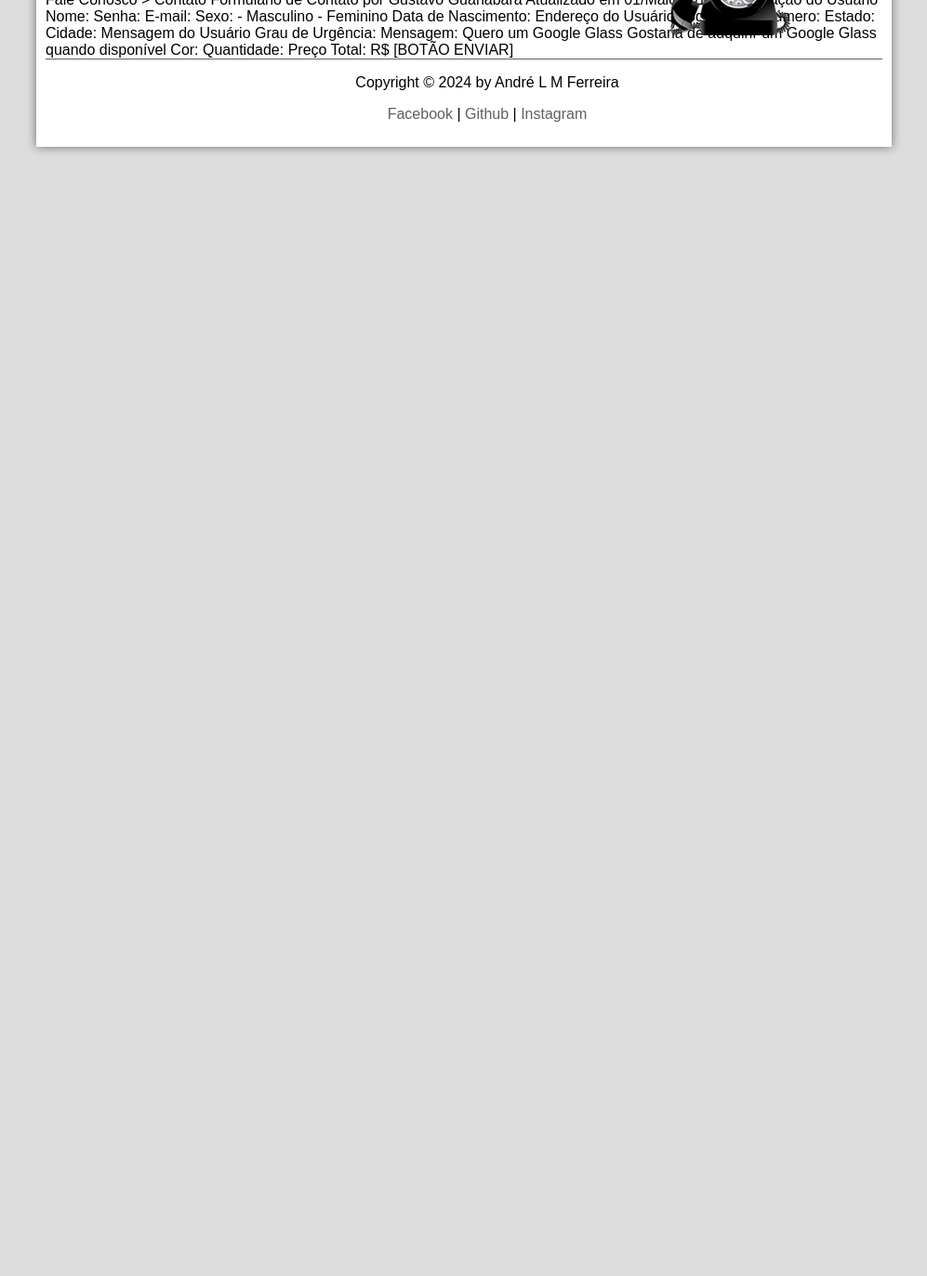
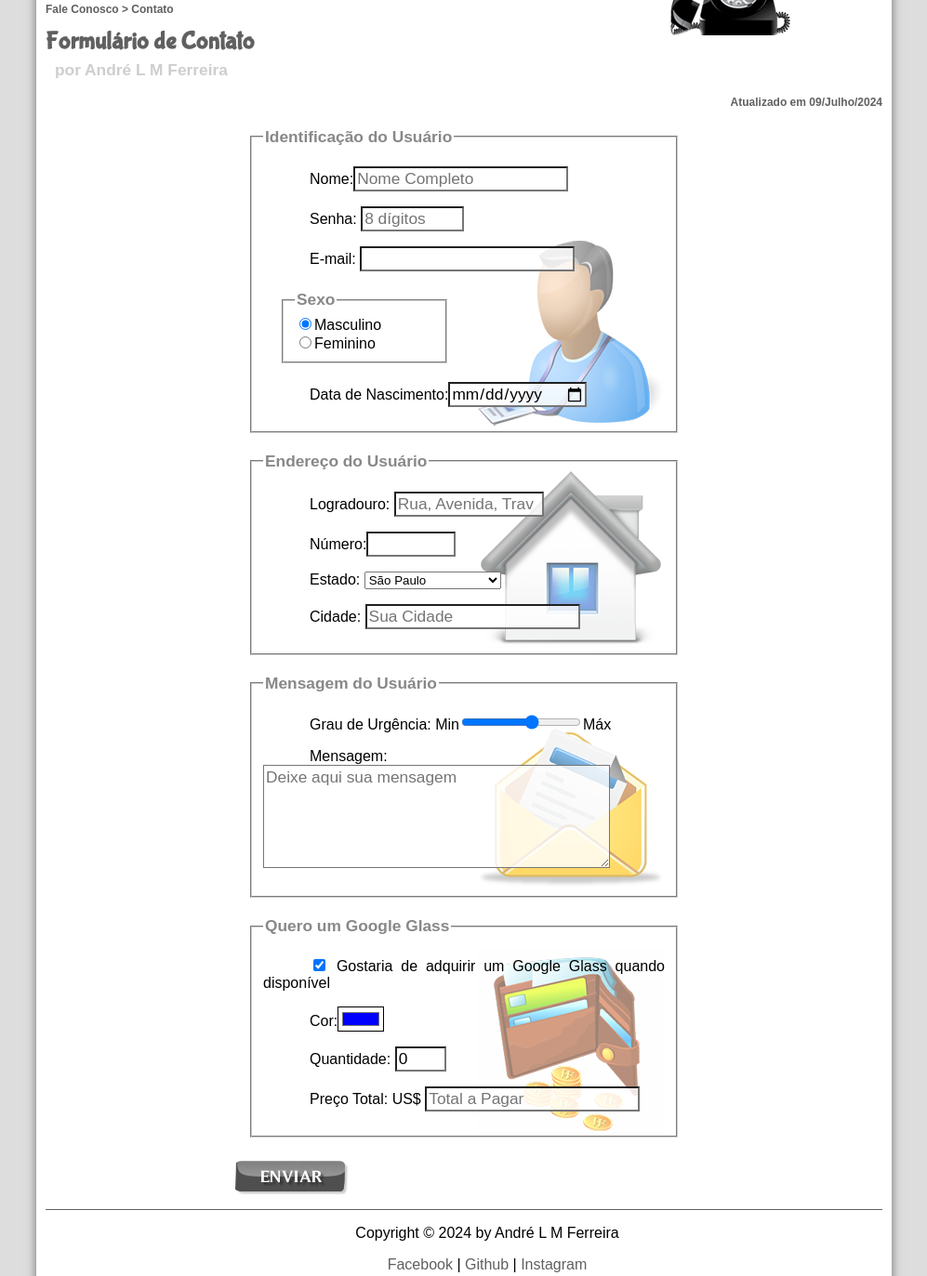
Before and after one commit to jfandre00/Site-Google-Glass-Curso-em-Video, a plain HTML site: page fale-conosco.html in a window 1280 px wide. Shown: the part 185-1558 px from the top of the page at 93% size, without its empty margins (141-1138 px from the left). Before the commit the page ends 800 px from the top, so only its background shows below. Drawn offline with Linux system fonts and the light colour scheme.

Commit message:
finalizando o curso!

```diff
--- a/_css/estilo.css
+++ b/_css/estilo.css
@@ -147,8 +147,6 @@ nav#menu a:hover {
     width: 350px;
 }
 
-
-
 section#corpo  {
     display: block;
     width: 500px;
--- a/_css/form.css
+++ b/_css/form.css
@@ -0,0 +1,48 @@
+@charset "UTF-8";
+
+form {
+    width: 500px;
+    margin: auto;
+
+}
+
+input, textarea {
+    font-family: sans-serif;
+    font-weight: normal;
+    font-size: 13pt;
+    background-color: rgba(255,255,255,0.8);
+}
+
+input:hover, textarea:hover {
+    background-color: #dddddd;
+}
+
+legend {
+    color: #888888;
+    font-weight: bold;
+    font-size: 13pt;
+    font-family: sans-serif;
+}
+
+fieldset {
+    border-color: #cecece;
+    margin: 20px;
+}
+
+fieldset#sexo {
+    width: 150px;
+}
+
+fieldset#usuario {
+    background: url(../_imagens/icone-contato.png) no-repeat 95% 95%;
+}
+fieldset#endereco {
+    background: url(../_imagens/icone-endereco.png) no-repeat 95% 95%;
+}
+
+fieldset#mensagem {
+    background: url(../_imagens/icone-mensagem.png) no-repeat  95% 95%;
+}
+fieldset#pedido {
+    background: url(../_imagens/icone-pagamento.png) no-repeat 95% 95%;
+}
--- a/fale-conosco.html
+++ b/fale-conosco.html
@@ -5,9 +5,17 @@
     <meta name="viewport" content="width=device-width, initial-scale=1.0">
     <title>Tudo sobre Google Glass</title>
     <link rel="stylesheet" type="text/css" href="_css/estilo.css"/>
+    <link rel="stylesheet" href="_css/form.css"/>
+    <script src="_javascript/funcoes.js"></script>
+    <script>
+      function calc_total() {
+        var qtd = parseInt(document.getElementById('cQtd').value);
+        tot = qtd * 1500;
+        document.getElementById('cTot').value = tot;
+      }
+    </script>
+</head>
 
-</head>
-<script src="_javascript/funcoes.js"></script>
 <body>
 
 <div id="interface">
@@ -36,38 +44,85 @@
 
     </header>
 
-Fale Conosco > Contato
-Formulário de Contato
-por Gustavo Guanabara
-Atualizado em 01/Maio/2013
+<section id="corpo-full">
+    <article id="noticia-principal">
+        <header id="cabecalho-artigo">
+            <hgroup>
+                <h3>Fale Conosco > Contato</h3>
+                <h1>Formulário de Contato</h1>
+                <h2>por André L M Ferreira</h2>
+                <h3 class="direita">Atualizado em 09/Julho/2024</h3>
+            </hgroup>
+        </header>
 
-Identificação do Usuário
-    Nome:
-    Senha:
-    E-mail:
-    Sexo:
-        - Masculino
-        - Feminino
-    Data de Nascimento:
+<form method="post" id="fContato" action="mailto:jfandre@gmail.com" oninput="calc_total();">
+    <fieldset id="usuario">
+        <legend>Identificação do Usuário</legend>
+            <p><label for="cNome">Nome:</label><input type="text" name="tNome" id="cNome" size="20" maxlength="30" placeholder="Nome Completo"/></p>
+            <p><label for="cSenha">Senha:</label> <input type="password" name="tSenha" id="cSenha" size="8" maxlength="8" placeholder="8 dígitos"/></p>
+            <p><label for="cMail">E-mail:</label> <input type="email" name="tMail" id="cMail" size="20" maxlength="40"/></p>
+            <fieldset id="sexo">
+                <legend>Sexo</legend>
+                    <input type="radio" name="tSexo" id="cMasc" checked/><label for="cMasc" >Masculino</label><br/>
+                    <input type="radio" name="tSexo" id="cFem"/><label for="cFem">Feminino</label>
+            </fieldset>
+            <p><label for="cNasc">Data de Nascimento:</label><input type="date" name="tNasc" id="cNasc"/></p>
+    </fieldset>
 
-Endereço do Usuário
-    Logradouro:
-    Número:
-    Estado:
-    Cidade:
+    <fieldset id="endereco">
+        <legend>Endereço do Usuário</legend>
+            <p><label for="cRua">Logradouro:</label> <input type="text" name="tRua" id="cRua" size="13" maxlength="80" placeholder="Rua, Avenida, Trav"/></p>
+            <p><label for="cNum">Número:</label><input type="number" name="tNum" id="cNum" min="0" max="99999"/></p>
+            <p><label for="cEst">Estado:</label>
+            <select name="tEst" id="cEst">
+                <optgroup label="Região Sudeste">
+                    <option value="RJ">Rio de Janeiro</option>
+                    <option value="SP" selected>São Paulo</option>
+                    <option value="MG">Minas Gerais</option>
+                </optgroup>
+                <optgroup label="Região Sul">
+                    <option value="PR">Paraná</option>
+                    <option value="SC">Santa Catarina</option>
+                    <option value="RS">Rio Grande do Sul</option>
+                </optgroup>
+            </select></p>
+            <p><label for="cCid">Cidade:</label>
+            <input type="text" name="tCid" id="Ccid" maxlength="40" size="20" placeholder="Sua Cidade" list="cidades"></p>
+            <datalist id="cidades">
+                <option value="Rio de Janeiro"></option>
+                <option value="Nova Iguaçu"></option>
+                <option value="Niterói"></option>
+                <option value="Belford Roxo"></option>
+            </datalist>
+    </fieldset>
 
-Mensagem do Usuário
-    Grau de Urgência:
-    Mensagem:
+    <fieldset id="mensagem">
+        <legend>Mensagem do Usuário</legend>
+            <p><label for="cUrg">Grau de Urgência:</label>
+            Min<input type="range" name="tUrg" id="cUrg" min="0" max="10" step="2"/>Máx</p>
+            <p><label for="cMsg">Mensagem:</label>
+            <textarea name="tMsg" id="cMsg" cols="35" rows="5" placeholder="Deixe aqui sua mensagem"></textarea></p>
+    </fieldset>
 
-Quero um Google Glass
-    Gostaria de adquirir um Google Glass quando disponível
-    Cor:
-    Quantidade:
-    Preço Total: R$
+    <fieldset id="pedido">
+        <legend>Quero um Google Glass</legend>
+            <p><input type="checkbox" name="tPed" id="cPed" checked/>
+                <label for="cPed">Gostaria de adquirir um Google Glass quando disponível</label></p>
+            <p><label for="cCor">Cor:</label><input type="color" name="tCor" id="Ccor" value="#0000FF"/>
+            </p>
+            <p><label for="cQtd">Quantidade:</label>
+            <input type="number" name="tQtd" id="cQtd" min="0" max="5" value="0"/></p>
+            <p><label for="cTot">Preço Total: US$</label>
+            <input type="text" name="tTot" id="cTot" placeholder="Total a Pagar" readonly/></p>
+    </fieldset>
 
 
-[BOTÃO ENVIAR]
+    <!-- <input type="submit" value="Enviar"/> -->
+    <input type="image" src="_imagens/botao-enviar.png">
+</form>
+
+        </article>
+    </section>
 
 <footer id="rodape">
     <p>Copyright &copy; 2024 by André L M Ferreira</p>
```
